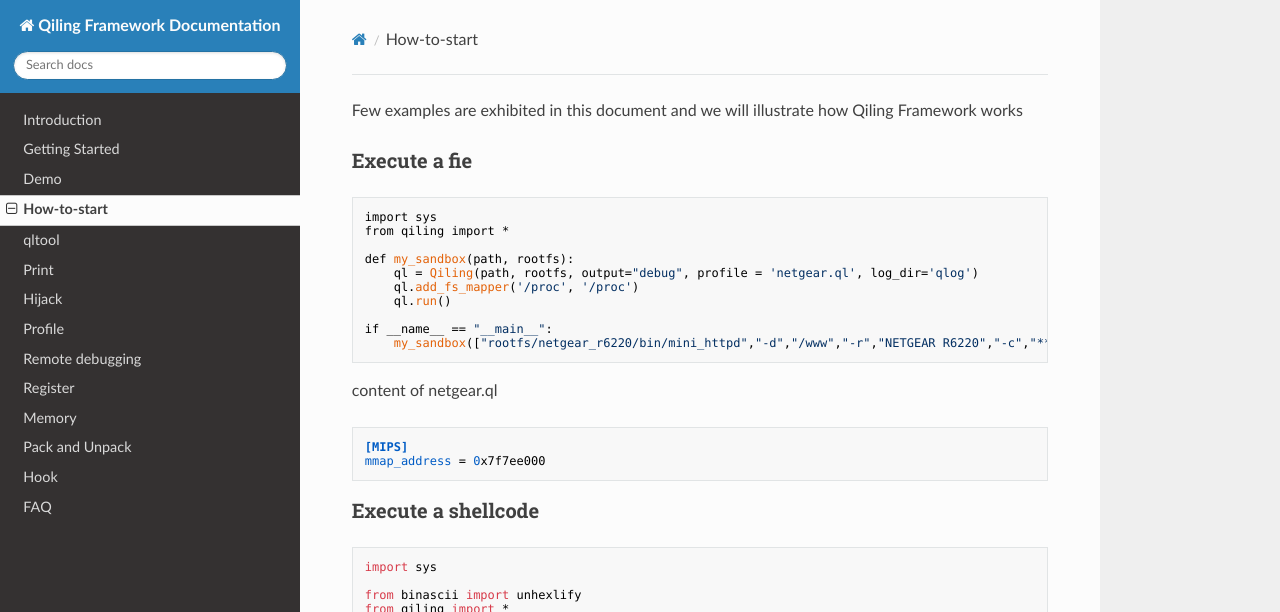
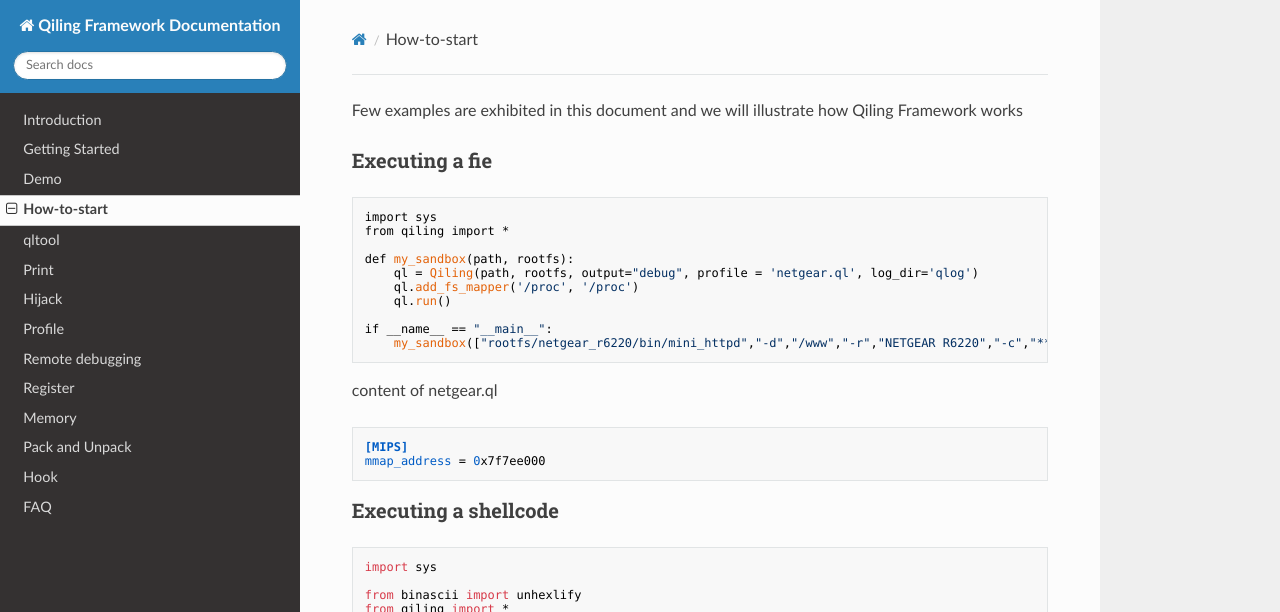
Before and after one commit to qilingframework/rtfd.io, an MkDocs documentation site: the page built from docs/usage.md, in a window 1280 px wide and 900 px high. Shown: the top 612 px of the window. Built offline with MkDocs 1.6.1, drawn with Linux system fonts in a browser that asks for light colours; nearby versions of some CDN libraries.

Commit message:
Update usage.md

````diff
--- a/docs/usage.md
+++ b/docs/usage.md
@@ -4,7 +4,7 @@ title: Usage
 
 Few examples are exhibited in this document and we will illustrate how Qiling Framework works
 
-### Execute a fie
+### Executing a fie
 ```
 import sys
 from qiling import *
@@ -24,7 +24,7 @@ content of netgear.ql
 mmap_address = 0x7f7ee000
 ```
 
-### Execute a shellcode
+### Executing a shellcode
 ```
 import sys
 
````
